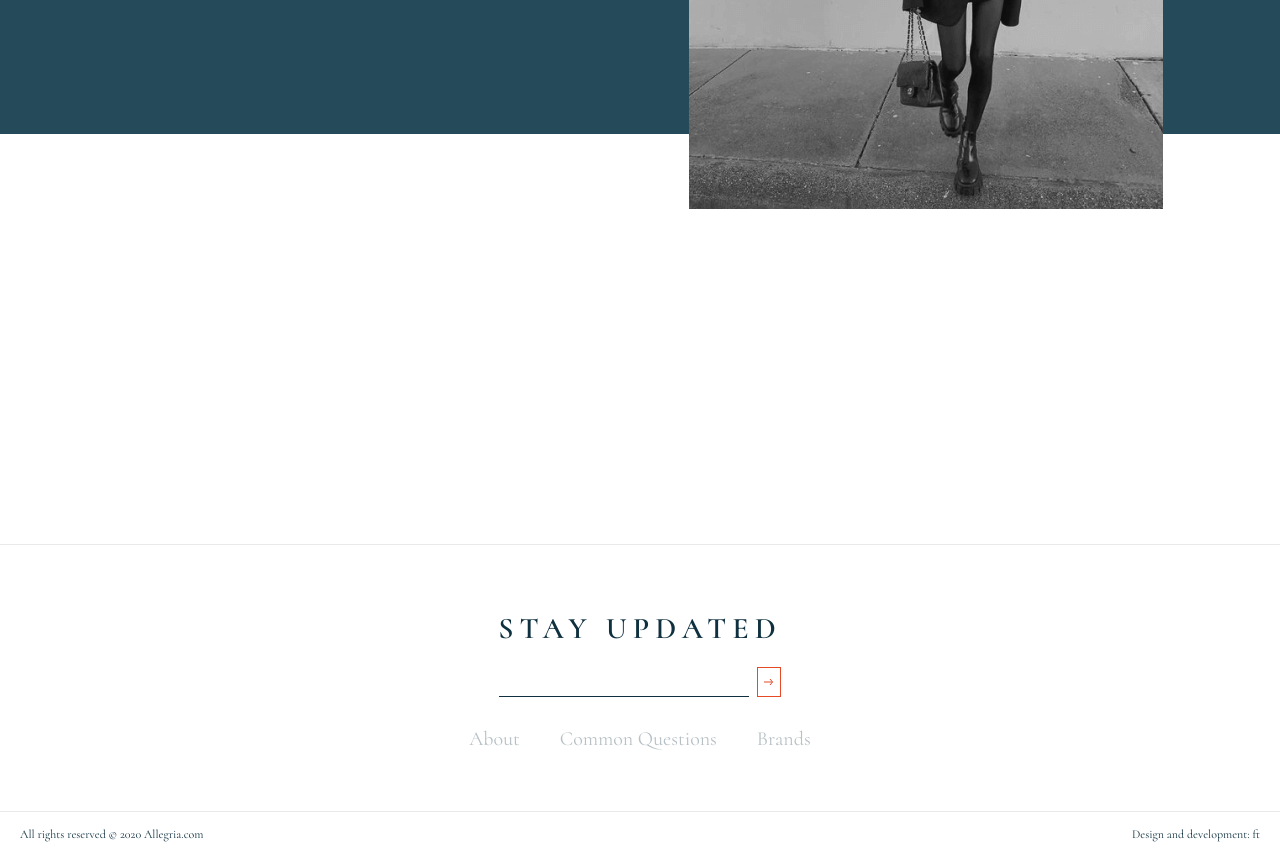
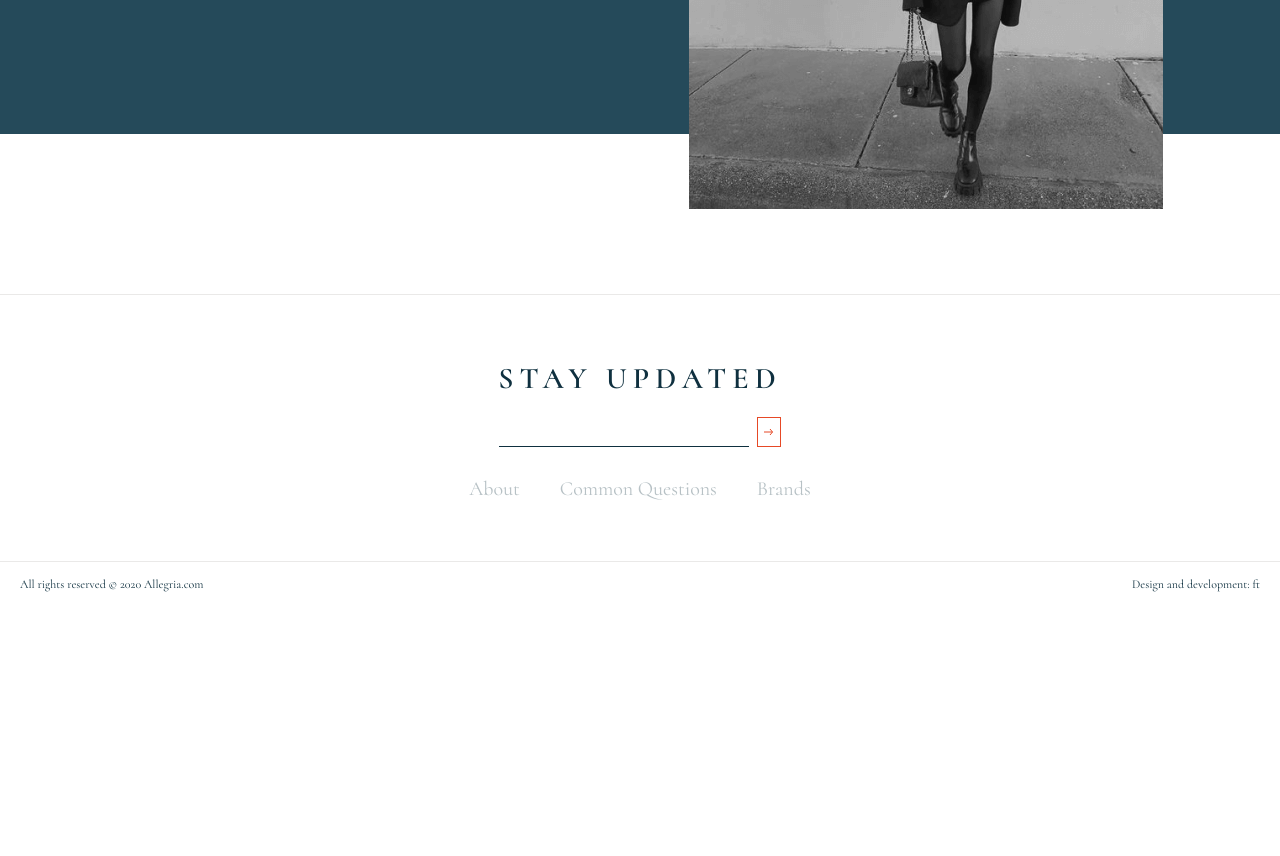
Before and after one commit to xasanovdev/online-shop-app, a React (Create React App) app: page / in a window 1280 px wide. Shown: the part 2240-3096 px from the top of the page. After the commit the page ends 2846 px from the top, so only its background shows below. Built offline with nearby package versions, Linux system fonts and the light colour scheme.

Commit message:
changed footer style

```diff
--- a/src/scss/footer.scss
+++ b/src/scss/footer.scss
@@ -1,5 +1,6 @@
 .footer {
   padding-top: 160px;
+  position: relative;
   max-height: 305px;
   &__top {
     padding: 65px 0 60px;
--- a/src/scss/home.scss
+++ b/src/scss/home.scss
@@ -124,7 +124,6 @@
     display: flex;
     align-items: center;
     justify-content: center;
-    margin-bottom: 250px;
     gap: 76px;
 
     &__left {
```
